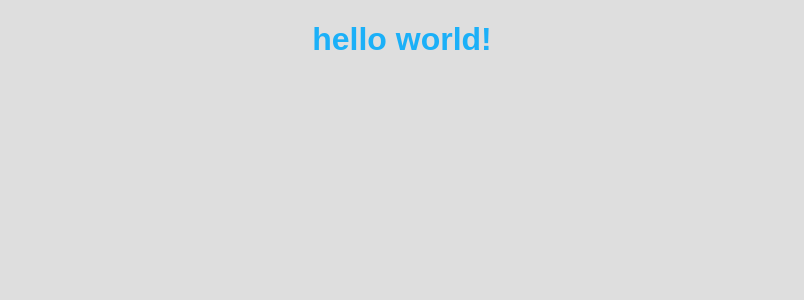
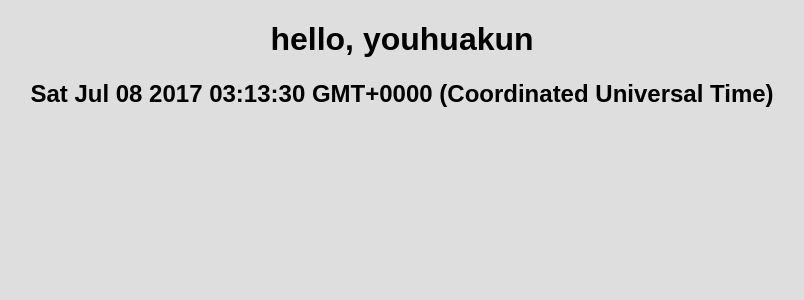
Before and after one commit to FrankYouGithub/react-todo-demo, a React (Create React App) app: page / in a window 1280 px wide. Shown: the top 300 px of the page, without its empty margins (238-1042 px from the left). Built offline with nearby package versions, Linux system fonts and the light colour scheme.

Commit message:
react lifecycle

```diff
--- a/src/index.js
+++ b/src/index.js
@@ -3,8 +3,22 @@ import ReactDOM from 'react-dom';
 import './index.css';
 import App from './App';
 import registerServiceWorker from './registerServiceWorker';
+import Welcome from './welcome';
+// function tick() {
+//   const element = (
+//     <div>
+//       <h1>Hello, world!</h1>
+//       <h2>It is {new Date().toLocaleTimeString()}.</h2>
+//     </div>
+//   );
+//   ReactDOM.render(
+//     element,
+//     document.getElementById('root2')
+//   );
+// }
+// setInterval(tick, 1000);
 
 ReactDOM.render(
-  <h1 id="title">hello world!</h1>,
+  <Welcome name="youhuakun"/>,
   document.getElementById('root2')
-);
+)
--- /dev/null
+++ b/src/welcome.js
@@ -0,0 +1,73 @@
+import React from 'react';
+
+class Welcome extends React.Component {
+  constructor(props){
+    super(props)
+
+      this.state = {
+        date: new Date()
+      }
+      // setTimeout(()=>{
+      //   this.setState({
+      //     date: new Date()
+      //   })
+      // },1000)
+      console.log('constructor...........我已经在 constructor 里将 props 和 state 初始化好了')
+  }
+  componentWillMount(){
+    this.setState({
+          date: new Date()
+    })
+    console.log('componentWillMount.........运行到这里的话，说明马上就要运行 render 了')
+  }
+
+  render() {
+    console.log('render........嗯，这里是 render')
+    return (
+      <div>
+        <h1>hello, {this.props.name}</h1>
+        <h2>{this.state.date.toString()}</h2>
+      </div>
+    )
+
+  }
+  componentWillReceiveProps(nextProps){
+    this.setState({
+          date: new Date()
+    })
+    console.log('componentWillReceiveProps=============我要读取 props 啦！')
+  }
+  shouldComponentUpdate(nextProps,nextState){
+    this.setState({
+          date: new Date()
+    })
+    console.log('shouldComponentUpdate=================请问要不要更新组件？true / false')
+    return true
+  }
+  componentWillUpdate(){
+
+    console.log('componentWillUpdate====================我要更新组件啦！')
+  }
+  componentDidUpdate(){
+    this.setState({
+          date: new Date()
+    })
+    console.log('componentDidUpdate=====================更新完毕啦！')
+  }
+
+
+
+  componentDidMount(){
+
+    console.log('componentDidMount...............已经挂载到页面里了')
+  }
+}
+
+
+
+
+//props 还有另一个写法，那就是把 class Welcome 变成 function Welcome（函数形式的组件）
+// function Welcome(props) {
+//   return <h1>Hello, {props.name}</h1>;
+// }
+export default Welcome;
```
Also changed, not shown: 7 other files (tests, documents, lock files or other folders).
